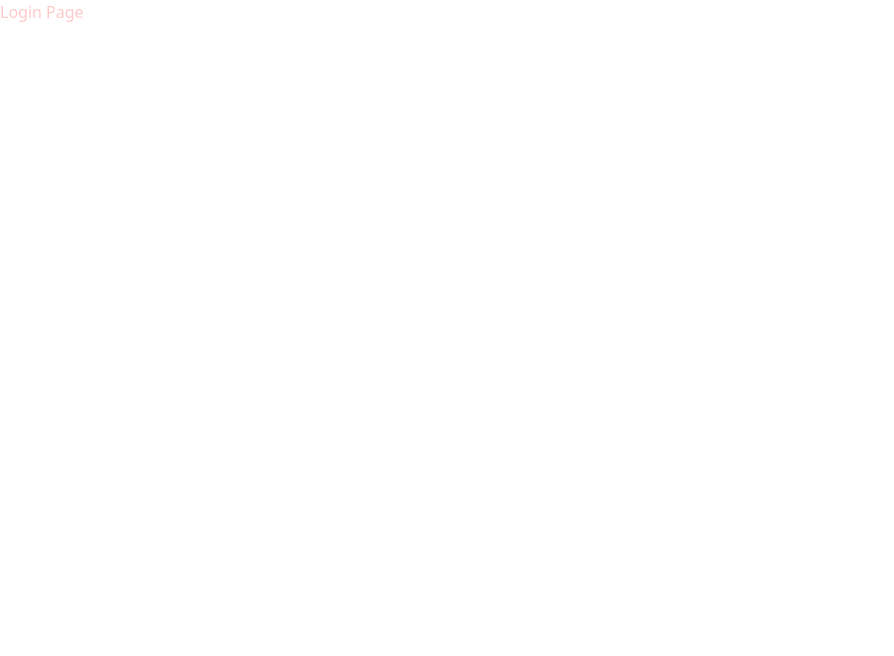
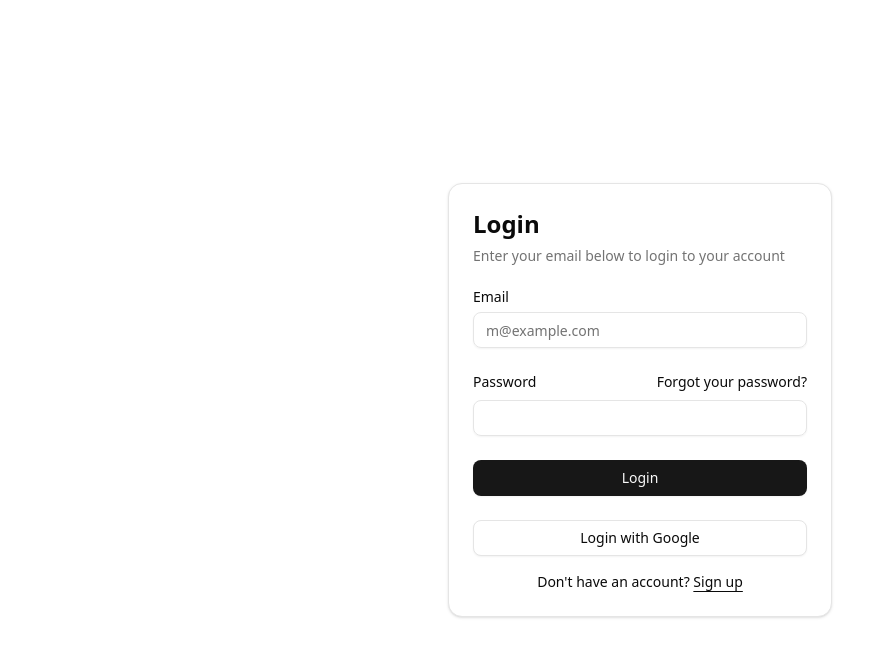
Before and after one commit to kapetanidis-nikos/mern-marketplace, a React (Vite) app in the folder client/: page /login in a window 1280 px wide. Shown: the top 656 px of the page, without its empty margins (0-894 px from the left). Built offline with nearby package versions, Linux system fonts and the light colour scheme.

Commit message:
Client: Create Login Form

```diff
--- a/client/package.json
+++ b/client/package.json
@@ -10,6 +10,8 @@
     "preview": "vite preview"
   },
   "dependencies": {
+    "@radix-ui/react-label": "^2.1.2",
+    "@radix-ui/react-slot": "^1.1.2",
     "@tailwindcss/vite": "^4.1.3",
     "class-variance-authority": "^0.7.1",
     "clsx": "^2.1.1",
--- /dev/null
+++ b/client/src/components/auth/LoginForm.jsx
@@ -0,0 +1,69 @@
+import { cn } from "@/lib"
+import { Button } from "@/components/ui/button"
+import {
+  Card,
+  CardContent,
+  CardDescription,
+  CardHeader,
+  CardTitle,
+} from "@/components/ui/card"
+import { Input } from "@/components/ui/input"
+import { Label } from "@/components/ui/label"
+
+
+export default function LoginForm({
+    className,
+    ...props
+  }) {
+  return (
+    <div className={cn("flex flex-col gap-6", className)} {...props}>
+      <Card>
+        <CardHeader>
+          <CardTitle className="text-2xl">Login</CardTitle>
+          <CardDescription>
+            Enter your email below to login to your account
+          </CardDescription>
+        </CardHeader>
+        <CardContent>
+          <form>
+            <div className="flex flex-col gap-6">
+              <div className="grid gap-2">
+                <Label htmlFor="email">Email</Label>
+                <Input
+                  id="email"
+                  type="email"
+                  placeholder="m@example.com"
+                  required
+                />
+              </div>
+              <div className="grid gap-2">
+                <div className="flex items-center">
+                  <Label htmlFor="password">Password</Label>
+                  <a
+                    href="#"
+                    className="ml-auto inline-block text-sm underline-offset-4 hover:underline"
+                  >
+                    Forgot your password?
+                  </a>
+                </div>
+                <Input id="password" type="password" required />
+              </div>
+              <Button type="submit" className="w-full">
+                Login
+              </Button>
+              <Button variant="outline" className="w-full">
+                Login with Google
+              </Button>
+            </div>
+            <div className="mt-4 text-center text-sm">
+              Don&apos;t have an account?{" "}
+              <a href="#" className="underline underline-offset-4">
+                Sign up
+              </a>
+            </div>
+          </form>
+        </CardContent>
+      </Card>
+    </div>
+  )
+}
--- /dev/null
+++ b/client/src/components/ui/button.jsx
@@ -0,0 +1,55 @@
+import * as React from "react"
+import { Slot } from "@radix-ui/react-slot"
+import { cva } from "class-variance-authority";
+
+import { cn } from "@/lib/utils"
+
+const buttonVariants = cva(
+  "inline-flex items-center justify-center gap-2 whitespace-nowrap rounded-md text-sm font-medium transition-all disabled:pointer-events-none disabled:opacity-50 [&_svg]:pointer-events-none [&_svg:not([class*='size-'])]:size-4 shrink-0 [&_svg]:shrink-0 outline-none focus-visible:border-ring focus-visible:ring-ring/50 focus-visible:ring-[3px] aria-invalid:ring-destructive/20 dark:aria-invalid:ring-destructive/40 aria-invalid:border-destructive",
+  {
+    variants: {
+      variant: {
+        default:
+          "bg-primary text-primary-foreground shadow-xs hover:bg-primary/90",
+        destructive:
+          "bg-destructive text-white shadow-xs hover:bg-destructive/90 focus-visible:ring-destructive/20 dark:focus-visible:ring-destructive/40 dark:bg-destructive/60",
+        outline:
+          "border bg-background shadow-xs hover:bg-accent hover:text-accent-foreground dark:bg-input/30 dark:border-input dark:hover:bg-input/50",
+        secondary:
+          "bg-secondary text-secondary-foreground shadow-xs hover:bg-secondary/80",
+        ghost:
+          "hover:bg-accent hover:text-accent-foreground dark:hover:bg-accent/50",
+        link: "text-primary underline-offset-4 hover:underline",
+      },
+      size: {
+        default: "h-9 px-4 py-2 has-[>svg]:px-3",
+        sm: "h-8 rounded-md gap-1.5 px-3 has-[>svg]:px-2.5",
+        lg: "h-10 rounded-md px-6 has-[>svg]:px-4",
+        icon: "size-9",
+      },
+    },
+    defaultVariants: {
+      variant: "default",
+      size: "default",
+    },
+  }
+)
+
+function Button({
+  className,
+  variant,
+  size,
+  asChild = false,
+  ...props
+}) {
+  const Comp = asChild ? Slot : "button"
+
+  return (
+    (<Comp
+      data-slot="button"
+      className={cn(buttonVariants({ variant, size, className }))}
+      {...props} />)
+  );
+}
+
+export { Button, buttonVariants }
--- /dev/null
+++ b/client/src/components/ui/input.jsx
@@ -0,0 +1,24 @@
+import * as React from "react"
+
+import { cn } from "@/lib/utils"
+
+function Input({
+  className,
+  type,
+  ...props
+}) {
+  return (
+    (<input
+      type={type}
+      data-slot="input"
+      className={cn(
+        "file:text-foreground placeholder:text-muted-foreground selection:bg-primary selection:text-primary-foreground dark:bg-input/30 border-input flex h-9 w-full min-w-0 rounded-md border bg-transparent px-3 py-1 text-base shadow-xs transition-[color,box-shadow] outline-none file:inline-flex file:h-7 file:border-0 file:bg-transparent file:text-sm file:font-medium disabled:pointer-events-none disabled:cursor-not-allowed disabled:opacity-50 md:text-sm",
+        "focus-visible:border-ring focus-visible:ring-ring/50 focus-visible:ring-[3px]",
+        "aria-invalid:ring-destructive/20 dark:aria-invalid:ring-destructive/40 aria-invalid:border-destructive",
+        className
+      )}
+      {...props} />)
+  );
+}
+
+export { Input }
--- /dev/null
+++ b/client/src/components/ui/label.jsx
@@ -0,0 +1,21 @@
+import * as React from "react"
+import * as LabelPrimitive from "@radix-ui/react-label"
+
+import { cn } from "@/lib/utils"
+
+function Label({
+  className,
+  ...props
+}) {
+  return (
+    (<LabelPrimitive.Root
+      data-slot="label"
+      className={cn(
+        "flex items-center gap-2 text-sm leading-none font-medium select-none group-data-[disabled=true]:pointer-events-none group-data-[disabled=true]:opacity-50 peer-disabled:cursor-not-allowed peer-disabled:opacity-50",
+        className
+      )}
+      {...props} />)
+  );
+}
+
+export { Label }
--- /dev/null
+++ b/client/src/lib.js
@@ -0,0 +1,7 @@
+import { clsx } from "clsx";
+import { twMerge } from "tailwind-merge";
+
+
+export function cn(...inputs) {
+    return twMerge(clsx(inputs));
+  }
--- a/client/src/pages/LoginPage.jsx
+++ b/client/src/pages/LoginPage.jsx
@@ -1,9 +1,11 @@
-const LoginPage = () => {
-    return (
-        <div className="text-red-200" >
-          Login Page
-        </div>
-      );
-    };
+import LoginForm from "@/components/auth/LoginForm"
 
-export default LoginPage;
+export default function LoginPage() {
+  return (
+    <div className="flex min-h-svh w-full items-center justify-center p-6 md:p-10">
+      <div className="w-full max-w-sm">
+        <LoginForm />
+      </div>
+    </div>
+    )
+}
```
Also changed, not shown: 1 other file (tests, documents, lock files or other folders).
